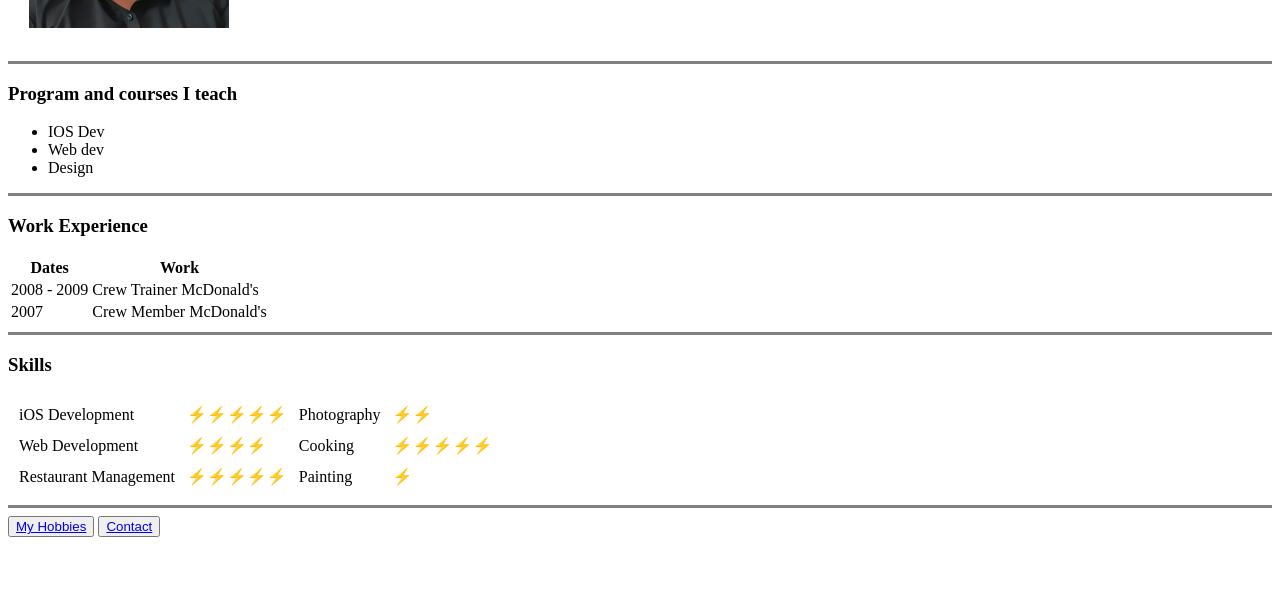
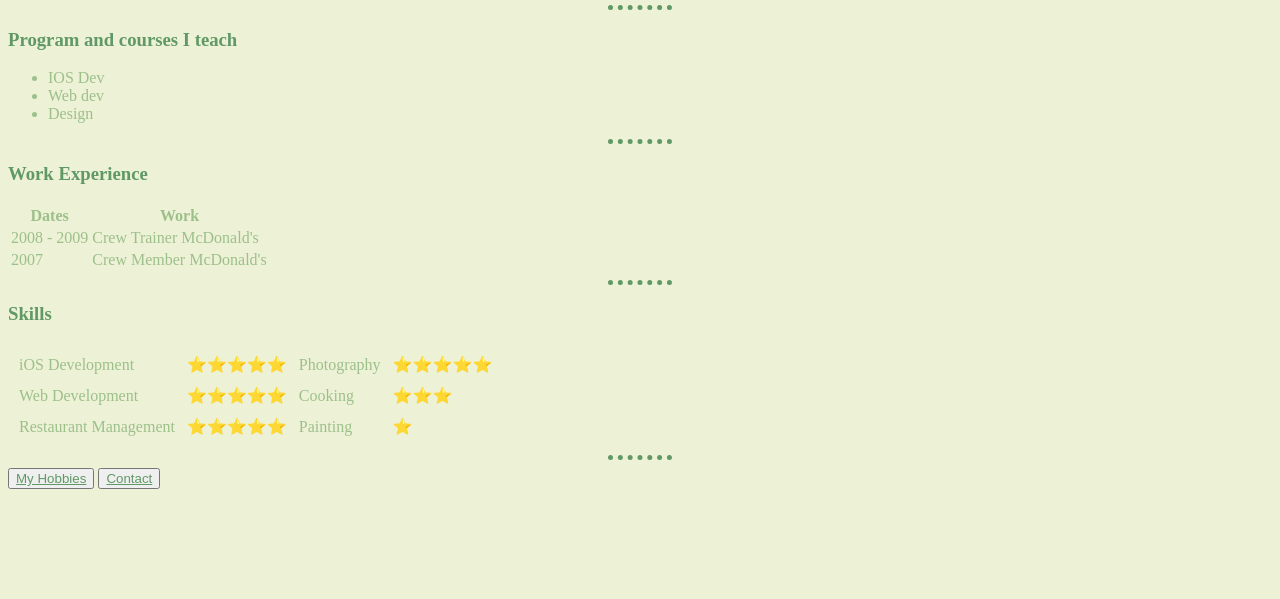
Before and after one commit to RFabian21/cv, a plain HTML site: page index.html in a window 1280 px wide. Shown: the part 201-800 px from the top of the page. Drawn offline with Linux system fonts and the light colour scheme.

Commit message:
Add files via upload

```diff
--- /dev/null
+++ b/css/styles.css
@@ -0,0 +1,27 @@
+body{
+    background-color:#EDF1D6;
+}
+hr{
+    border-style:dotted none none;
+    border-color: #609966;
+    border-width: 5px;
+    width: 5%;
+}
+h1{
+    color: #40513B;
+}
+h3{
+    color: #609966;
+}
+p{
+    color: #9DC08B;
+}
+table{
+    color: #9DC08B;
+}
+ul{
+    color: #9DC08B;
+}
+a{
+    color: #609966;
+}
--- a/index.html
+++ b/index.html
@@ -3,12 +3,13 @@
 <head>
     <meta charset="UTF-8">
     <title>Fabian Rus</title>
+    <link rel="stylesheet" href="css/styles.css">
 </head>
 <body>
     <table cellspacing="20">
         <tr>
             <td>
-                <img src="Resource/m3.JPG" width="200" alt="Fabian Profile Picture">
+                <img src="Resource/m3-modified.png" width="200" alt="Fabian Profile Picture">
             </td>
             <td>
                 <h1>Fabian RUS</h1>
@@ -17,14 +18,14 @@
             </td>
         </tr>
     </table>
-    <hr size="3" noshade="">
+    <hr>
     <h3>Program and courses I teach</h3>
     <ul>
         <li>IOS Dev</li>
         <li>Web dev</li>
         <li>Design</li>
     </ul>
-    <hr size="3" noshade="">
+    <hr>
     <h3>Work Experience</h3>
     <table>
         <thead>
@@ -44,31 +45,31 @@
             </tr>
         </tbody>
     </table>
-    <hr size="3" noshade="">
+    <hr>
     <h3>Skills</h3>
     <table cellspacing="10">
         <tbody>
         <tr>
             <td>iOS Development</td>
-            <td>&#9889&#9889&#9889&#9889&#9889</td>
+            <td>⭐️⭐️⭐️⭐️⭐️</td>
             <td>Photography</td>
-            <td>&#9889&#9889</td>
+            <td>⭐️⭐️⭐️⭐️⭐️</td>
         </tr>
         <tr>
             <td>Web Development</td>
-            <td>&#9889&#9889&#9889&#9889</td>
+            <td>⭐️⭐️⭐️⭐️⭐️</td>
             <td>Cooking</td>
-            <td>&#9889&#9889&#9889&#9889&#9889</td>
+            <td>⭐️⭐️⭐️</td>
         </tr>
         <tr>
             <td>Restaurant Management</td>
-            <td>&#9889&#9889&#9889&#9889&#9889</td>
+            <td>⭐️⭐️⭐️⭐️⭐️</td>
             <td>Painting</td>
-            <td>&#9889</td>
+            <td>⭐️</td>
         </tr>
         </tbody>
     </table>
-    <hr size="3" noshade="">
+    <hr>
     <button><a href="hobbies.htm">My Hobbies</a></button>
     <button><a href="contact.html">Contact</a></button>
 </body>
```
